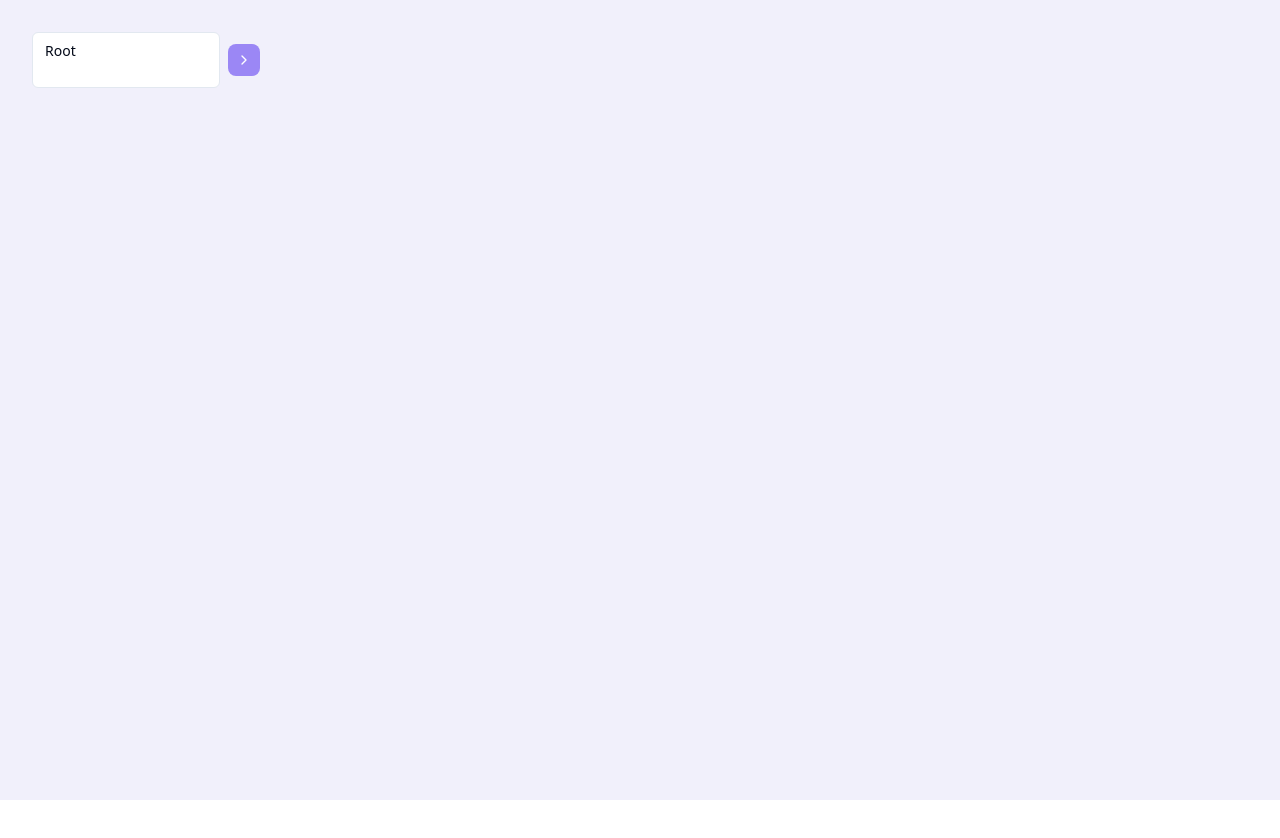
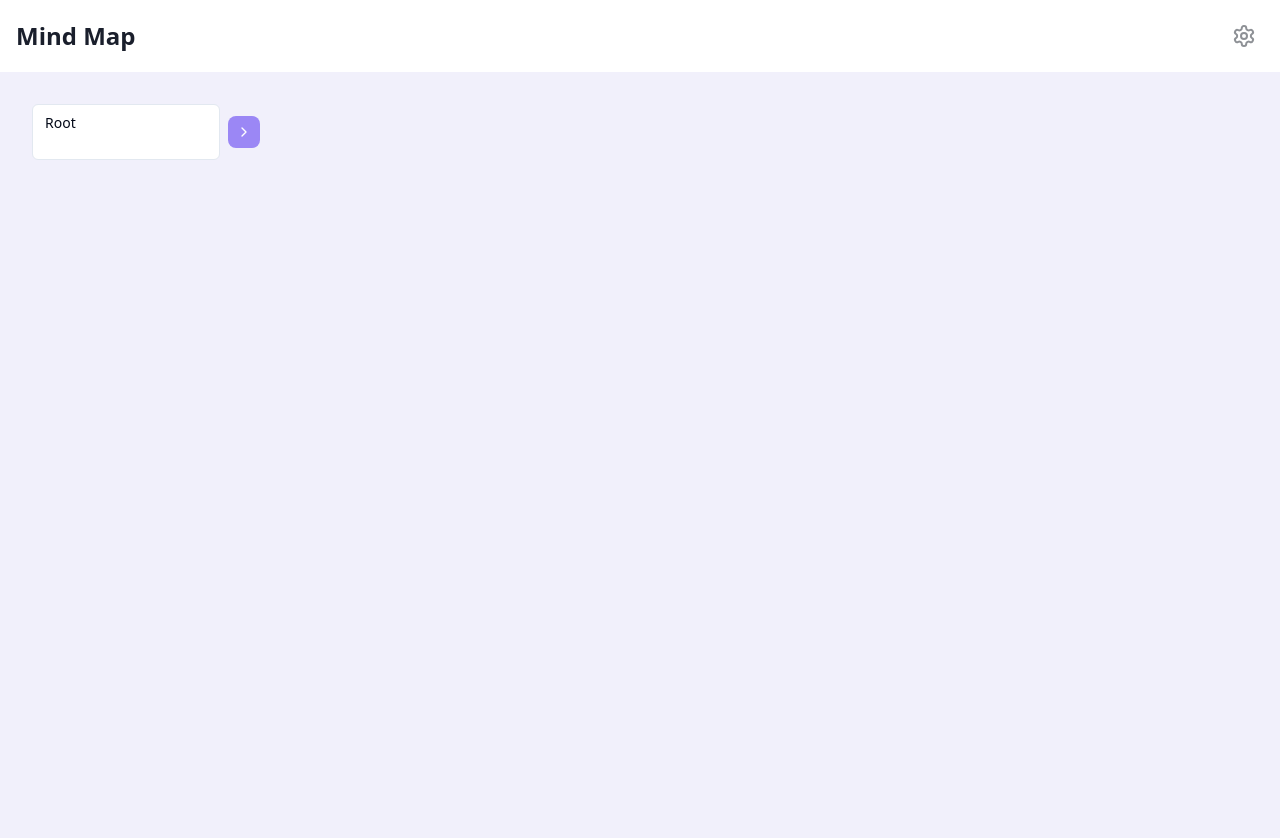
Before and after one commit to dennishansen/branchy, a React (Vite) app: page / in a window 1280 px wide. Shown: the top 838 px of the page. Before the commit the page ends 800 px from the top, so only its background shows below. Built offline with nearby package versions, Linux system fonts and the light colour scheme.

Commit message:
Add title and settings gear
Adds a title to the top left and a settings gear to the top right of the screen.

```diff
--- a/src/pages/Index.tsx
+++ b/src/pages/Index.tsx
@@ -1,9 +1,16 @@
 
 import TreeViewer from '@/components/TreeViewer';
+import { Settings } from 'lucide-react';
 
 const Index = () => {
   return (
     <div className="w-full">
+      <header className="flex justify-between items-center p-4">
+        <h1 className="text-2xl font-semibold text-[#1A1F2C]">Mind Map</h1>
+        <button className="p-2 rounded-lg hover:bg-[#F1F0FB] transition-colors">
+          <Settings className="w-6 h-6 text-[#8E9196]" />
+        </button>
+      </header>
       <TreeViewer />
     </div>
   );
```
